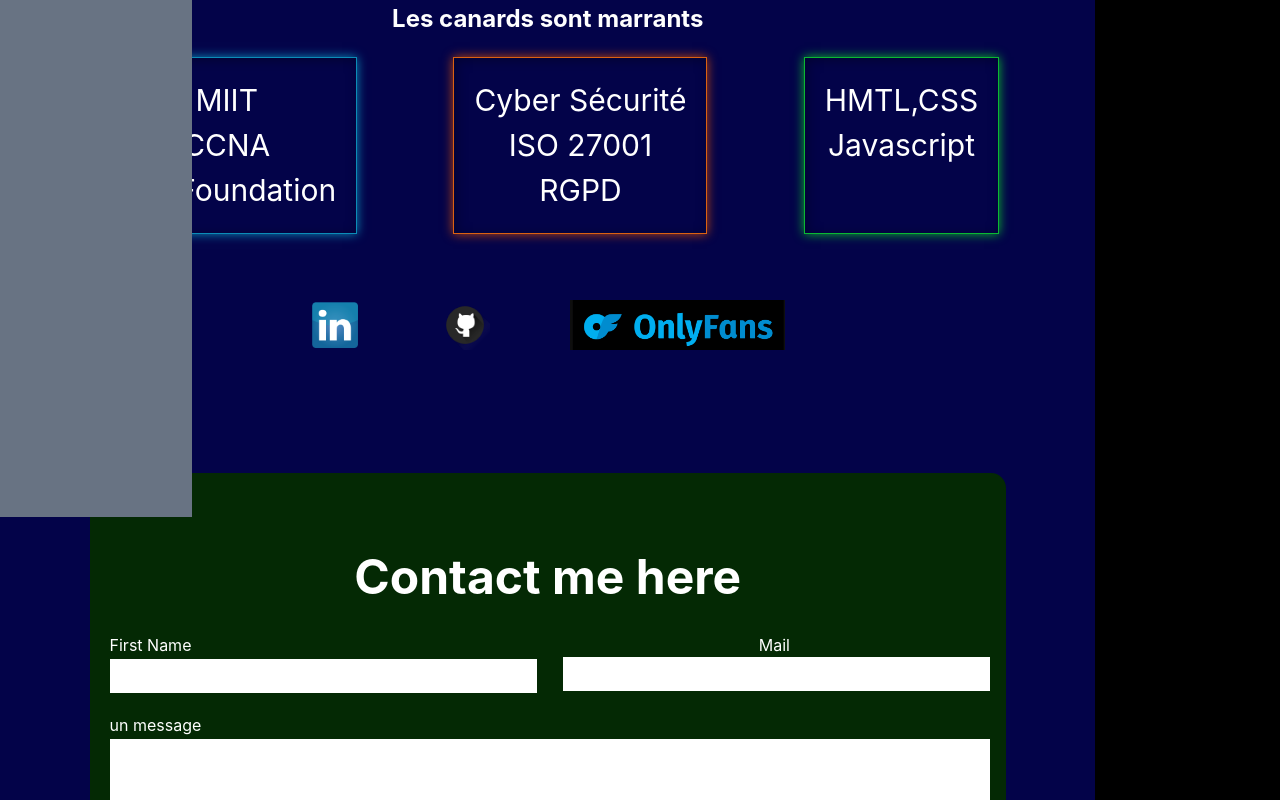
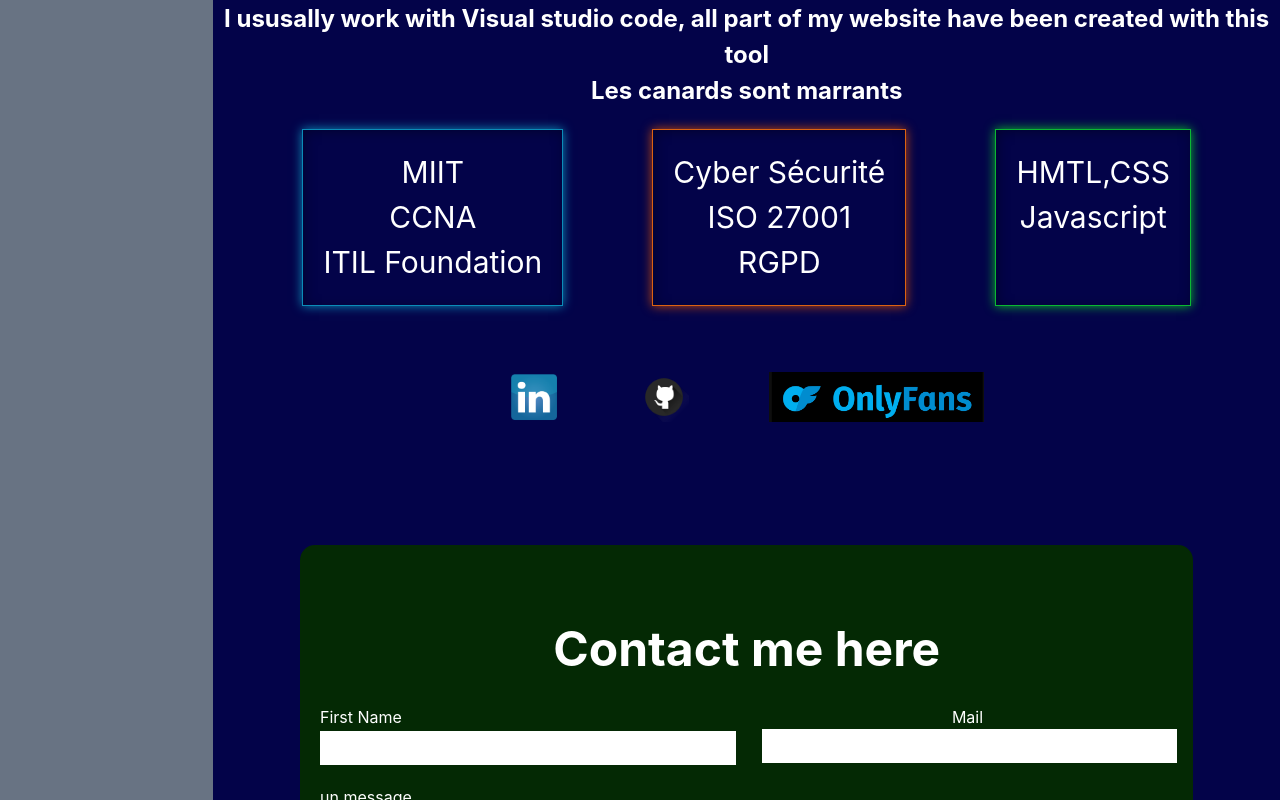
Before and after one commit to Walie-Matthieu/portfolionuxt3, a Nuxt app: page / in a window 1280 px wide. Shown: the part 683-1483 px from the top of the page. Built offline with nearby package versions, Linux system fonts and the light colour scheme.

Commit message:
nouveau changement

```diff
--- a/components/NavBar.vue
+++ b/components/NavBar.vue
@@ -1,126 +1,99 @@
 <template>
   <div class="navbar-parent">
-
     <div class="bouton">
-            <button @click="scrollingButtons('Debut')">
-                Presentation</button>
-            <button @click="scrollingButtons('LaPresentation')">
-                Information</button>
-            <button @click="scrollingButtons('formulaireDeContact')">
-                Contact</button>
+      <button @click="scrollingButtons('Debut')">Presentation</button>
+      <button @click="scrollingButtons('LaPresentation')">Information</button>
+      <button @click="scrollingButtons('formulaireDeContact')">Contact</button>
     </div>
-
   </div>
-
 </template>
 
-
 <script>
-
 export default {
-
-        data(){
-
-            return{
-
-                hautDePage: '',
-                milieuxDePage: '',
-                basDePage: '',
-
-            }
+  data() {
+    return {
+      hautDePage: "",
+      milieuxDePage: "",
+      basDePage: "",
+    };
   },
 
   methods: {
-            scrollToContact(){
-
+    scrollToContact() {
       // Trouver la div du formulaire de contact par son identifiant (id='...')
-                let elementContact = document.getElementById('formulaireDeContact');
+      let elementContact = document.getElementById("formulaireDeContact");
 
       // Scroll jusqu'au haut de l'element
-                elementContact.scrollIntoView({behavior: 'smooth'});
+      elementContact.scrollIntoView({ behavior: "smooth" });
     },
 
-            scrollToInformation(){
+    scrollToInformation() {
+      let elementInformation = document.getElementById("LaPresentation");
 
-                let elementInformation = document.getElementById('LaPresentation');
-
-                elementInformation.scrollIntoView({behavior: 'smooth'});
-
+      elementInformation.scrollIntoView({ behavior: "smooth" });
     },
 
-            scrollToPresentation(){
+    scrollToPresentation() {
+      let elementInformation = document.getElementById("Debut");
 
-                let elementInformation = document.getElementById('Debut');
-
-                elementInformation.scrollIntoView({behavior:'smooth'});
+      elementInformation.scrollIntoView({ behavior: "smooth" });
     },
 
-            scrollingButtons(destinationId){
+    scrollingButtons(destinationId) {
       // Trouver la div du formulaire de contact par son identifiant (id='...')
       let element = document.getElementById(destinationId);
 
       // Scroll jusqu'au haut de l'element
-                element.scrollIntoView({behavior: 'smooth'});
-
-            }
-
-        }
-
-    }
-
+      element.scrollIntoView({ behavior: "smooth" });
+    },
+  },
+};
 </script>
-
-
 
 <style scoped>
 .navbar-parent {
-    width: 15%;
+  width: 100%;
   height: 100%;
-
+	position: relative;
 }
 
-
 /* Les éléments de la banderole */
-.bouton{
-    width: 15%;
-    height: 150%;
+.bouton {
+  left: 0;
+  top: 0;
+  height: 100%;
   text-align: center;
   font-size: 1.125rem;
   line-height: 15rem;
   display: flex;
   flex-direction: column;
   gap: 10rem;
-
-    position: fixed;
-    left: 0;
-    top:  0;
+	width: 100%;
   background-color: rgb(104, 115, 131);
 }
 
-
 /* Les boutons dans la banderole */
-button{
+button {
   width: 98%;
   border-radius: 20px;
   border: 1px;
   background-color: #0b0b0b;
   position: relative;
-    top: 13%;
+  top: 10rem;
   outline: solid rgb(68, 182, 186);
   transition: 1s;
   color: none;
 }
 
-button:focus{
+button:focus {
   transition: 1s;
   color: none;
   outline: 2px solid #851397;
-    animation: anim-shadow .3s forwards;
-    box-shadow: inset rgba(0,0,0,0.35) 2px 2px 12px, #851397 0 0 10px;
+  animation: anim-shadow 0.3s forwards;
+  box-shadow: inset rgba(0, 0, 0, 0.35) 2px 2px 12px, #851397 0 0 10px;
 }
 
 /* button:active {
     background-color: red;
 } */
-
 </style>
--- a/components/Page2.vue
+++ b/components/Page2.vue
@@ -1,17 +1,18 @@
 <template>
   <div class="body">
-
     <h1 id="LaPresentation">Hi, I am Walie M. Hoummad</h1>
 
-        <h2> I'm a french newbie on the front-developement, I currently study HTML CSS and JavaScript
-            <br>
-            I ususally work with Visual studio code, all part of my website have been created with this tool
-            <br>
+    <h2>
+      I'm a french newbie on the front-developement, I currently study HTML CSS
+      and JavaScript
+      <br />
+      I ususally work with Visual studio code, all part of my website have been
+      created with this tool
+      <br />
       Les canards sont marrants
     </h2>
 
     <div class="flex-parcour">
-
       <div class="miit">
         <div>MIIT</div>
         <div>CCNA</div>
@@ -28,30 +29,36 @@
         <div>HMTL,CSS</div>
         <div>Javascript</div>
       </div>
-
     </div>
 
     <p class="flex-icon">
-
-            <a class="linkedin"  href="https://www.linkedin.com/in/walie-houmad-089727238/" target="_blank">
-                <img src="@/res/linkedin.png" height="50" title="OnlyFans">
+      <a
+        class="linkedin"
+        href="https://www.linkedin.com/in/walie-houmad-089727238/"
+        target="_blank"
+      >
+        <img src="@/res/linkedin.png" height="50" title="OnlyFans" />
       </a>
 
-            <a class="Git-Hub" href="https://github.com/Walie-Matthieu" target="_blank">
-                <img src="@/res/git-hub-logo.png" height="50" title="OnlyFans">
+      <a
+        class="Git-Hub"
+        href="https://github.com/Walie-Matthieu"
+        target="_blank"
+      >
+        <img src="@/res/git-hub-logo.png" height="50" title="OnlyFans" />
       </a>
 
-
-            <a class="OnlyFans" href="https://www.youtube.com/shorts/vWUmk5-FO0I" target="_blank">
-              <img src="@/res/onlyfan%20logo.png" height="50" title="OnlyFans">
+      <a
+        class="OnlyFans"
+        href="https://www.youtube.com/shorts/vWUmk5-FO0I"
+        target="_blank"
+      >
+        <img src="@/res/onlyfan%20logo.png" height="50" title="OnlyFans" />
       </a>
-
     </p>
-
 
     <div class="lettre" id="formulaireDeContact">
       <div class="container">
-
         <h3>Contact me here</h3>
 
         <form class="formulaire">
@@ -59,81 +66,60 @@
             <div class="box">
               <label for="fname">First Name</label>
               <!-- <input type="text" name="fname" @click="activerLaPoutre"> -->
-                            <input type="text" name="fname">
+              <input type="text" name="fname" />
 
               <!-- <div class="la-barre" v-show="laPoutre"></div> -->
-
             </div>
 
             <div class="box">
-
               <div class="mail">
                 <label for="lname">Mail</label>
-                                <input type="text" name="lname">
+                <input type="text" name="lname" />
               </div>
-
             </div>
-
           </div>
 
           <div class="wrapper">
-
             <div class="box">
-
               <label for="tel">un message</label>
               <textarea type="text" name="tel" required></textarea>
-
-
             </div>
-
           </div>
           <div class="le-preums">
-                        <input class="submit-button" type="submit" name="" value="send message">
+            <input
+              class="submit-button"
+              type="submit"
+              name=""
+              value="send message"
+            />
           </div>
         </form>
-
       </div>
     </div>
-
   </div>
 </template>
-
 
 <script>
 export default {
   data() {
     return {
-
-            laPoutre: false,  // est-ce qu'on affiche la poutre
-
-        }
+      laPoutre: false, // est-ce qu'on affiche la poutre
+    };
   },
   methods: {
-
     // Quand on clique sur la zone de texte
     activerLaPoutre() {
       if (this.laPoutre === false) {
-
-                this.laPoutre = true
+        this.laPoutre = true;
+      } else if (this.laPoutre === true) {
+        this.laPoutre = false;
       }
-
-            else if (this.laPoutre === true) {
-
-                this.laPoutre = false
-
-            }
-
-
-        }
-    }
-}
+    },
+  },
+};
 </script>
 
-
-
-
 <style scoped>
-
 /* le flex de tout les icons */
 .flex-icon {
   position: relative;
@@ -145,15 +131,12 @@ export default {
   left: 0%;
 }
 
-
-
-.linkedin{
+.linkedin {
   color: rgb(12, 131, 241);
-
 }
 
 /* Ne pas oublier de changer Git-Hub de position */
-.Git-Hub{
+.Git-Hub {
   color: rgb(0, 0, 8);
   /* top: -50%;
 position: absolute; */
@@ -165,7 +148,6 @@ position: absolute; */
   min-height: 100vh;
   min-width: 100%;
   max-width: cover;
-
 }
 
 .flex-parcour {
@@ -173,15 +155,14 @@ position: absolute; */
   flex-wrap: wrap;
   justify-content: center;
   justify-content: space-evenly;
-
 }
 
 .miit {
   padding: 20px;
   font-size: 30px;
   flex-direction: row;
-    border: 1px solid #0B8CB8;
-    box-shadow: inset rgba(0, 0, 0, 0.35) 2px 2px 12px, #0B8CB8 0 0 10px;
+  border: 1px solid #0b8cb8;
+  box-shadow: inset rgba(0, 0, 0, 0.35) 2px 2px 12px, #0b8cb8 0 0 10px;
 }
 
 .cyber {
@@ -192,14 +173,12 @@ position: absolute; */
   box-shadow: inset rgba(0, 0, 0, 0.35) 2px 2px 12px, #c0460d 0 0 10px;
 }
 
-
 .front-end {
   padding: 20px;
   font-size: 30px;
   flex-direction: row;
   border: 1px solid #0bb833;
   box-shadow: inset rgba(0, 0, 0, 0.35) 2px 2px 12px, #0bb82e 0 0 10px;
-
 }
 
 .lettre {
@@ -233,7 +212,6 @@ position: absolute; */
   font-size: 3em;
   text-align: center;
   margin-bottom: 20px;
-
 }
 
 .formulaire {
@@ -310,9 +288,7 @@ label {
 
 .submit-button:active {
   top: -1px;
-
 }
-
 
 textarea {
   width: 100%;
@@ -320,13 +296,23 @@ textarea {
   border-width: 0px;
   border-bottom-width: 4px;
   border-style: solid;
-    border-image: linear-gradient(90deg, rgba(109, 0, 204, 1) 0%, rgba(0, 0, 0, 0) 0%) 1;
+  border-image: linear-gradient(
+      90deg,
+      rgba(109, 0, 204, 1) 0%,
+      rgba(0, 0, 0, 0) 0%
+    )
+    1;
   transition: all 0.6s;
 }
 
 textarea:focus {
   outline: none !important;
-    border-image: linear-gradient(90deg, rgba(109, 0, 204, 1) 99%, rgba(0, 0, 0, 0) 100%) 1;
+  border-image: linear-gradient(
+      90deg,
+      rgba(109, 0, 204, 1) 99%,
+      rgba(0, 0, 0, 0) 100%
+    )
+    1;
 
   transition: all 0.6s;
 }
@@ -337,12 +323,22 @@ textarea:focus {
   border-width: 0px;
   border-bottom-width: 1px;
 
-    border-image: linear-gradient(90deg, rgba(109, 0, 204, 1) 0%, rgba(0, 0, 0, 0) 1%) 1;
+  border-image: linear-gradient(
+      90deg,
+      rgba(109, 0, 204, 1) 0%,
+      rgba(0, 0, 0, 0) 1%
+    )
+    1;
   transition: all 0.6s;
 }
 
 .mail:focus {
-    border-image: linear-gradient(90deg, rgba(109, 0, 204, 1) 99%, rgba(0, 0, 0, 0) 100%) 1;
+  border-image: linear-gradient(
+      90deg,
+      rgba(109, 0, 204, 1) 99%,
+      rgba(0, 0, 0, 0) 100%
+    )
+    1;
   transition: all 0.6s;
 }
 </style>
--- a/components/ReTest.vue
+++ b/components/ReTest.vue
@@ -4,23 +4,21 @@
       <u>Front-end débutant</u>
     </h1>
 
-        <h2>
-            (enfin un jour in sha'Allah)
-        </h2>
+    <h2>(enfin un jour in sha'Allah)</h2>
 
-        <img src="@/res/no-pic-ava.jpg" width="300" height="300" title=" Là où sera l'image de ma gueule">
-
-
+    <img
+      src="@/res/no-pic-ava.jpg"
+      width="300"
+      height="300"
+      title=" Là où sera l'image de ma gueule"
+    />
   </div>
-
 </template>
 
 <style scoped>
 /* Partie CSS */
 
-.titre{
+.titre {
   text-decoration: none;
 }
-
-
 </style>
--- a/pages/index.vue
+++ b/pages/index.vue
@@ -1,9 +1,11 @@
 <template>
-	<div>
+	<div class="container">
 		<!--Partie HTML: Description des elements du site-->
-		<nav-bar class="navbar" />
+		<div class="navbar-container">
+			<nav-bar />
+		</div>
 
-		<div class="pour-les-jolies-couleurs">
+		<div class="reste-du-site">
 			<re-test />
 			<page2 />
 		</div>
@@ -25,11 +27,30 @@ export default {
 </script>
 
 <style scoped>
-.pour-les-jolies-couleurs {
+.container {
+	display: grid;
+	grid-template-columns: repeat(6, minmax(0, 1fr)); /* Grille de 6 colonnes */
+	width: 100vw;
+	max-width: 100vw;
+	height: 100%;
+}
+.navbar-container {
+	grid-column-start: 1; /* commence a la colonne numero 1 */
+	grid-column-end: 2; /* s'arrete a la colonne numero 2 */
+	width: 100%;
+	height: 100%;
+	display: contents;
+	position: fixed;
+	top: 0;
+	left: 0;
+}
+.reste-du-site {
   color: white;
-  flex-grow: 10;
   align-items: center;
   text-align: center;
+	grid-column-start: 2; /* commence a la colonne numero 2 */
+	grid-column-end: 7; /* commence a la colonne numero 7 */
+	width: 100%;
  }
 </style>
 
```
Lines whose indentation alone changed are shown as unchanged.
